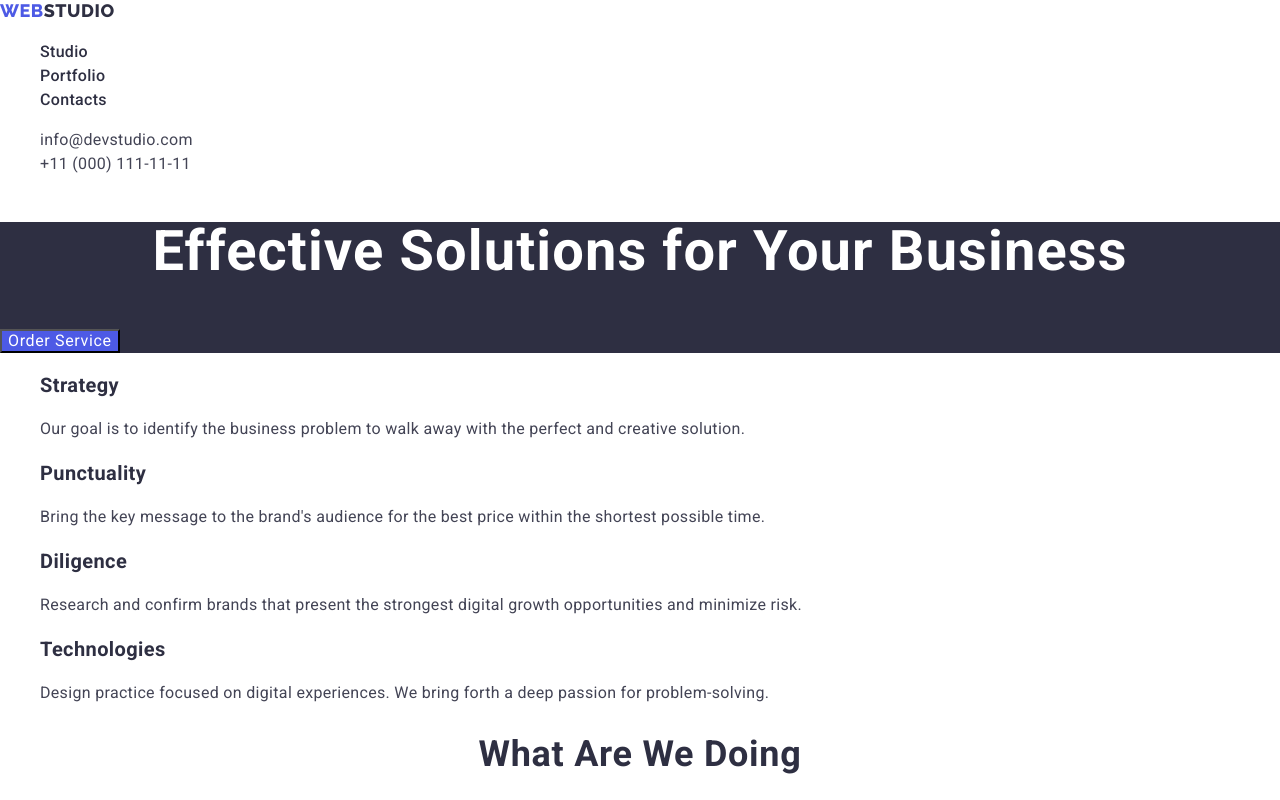
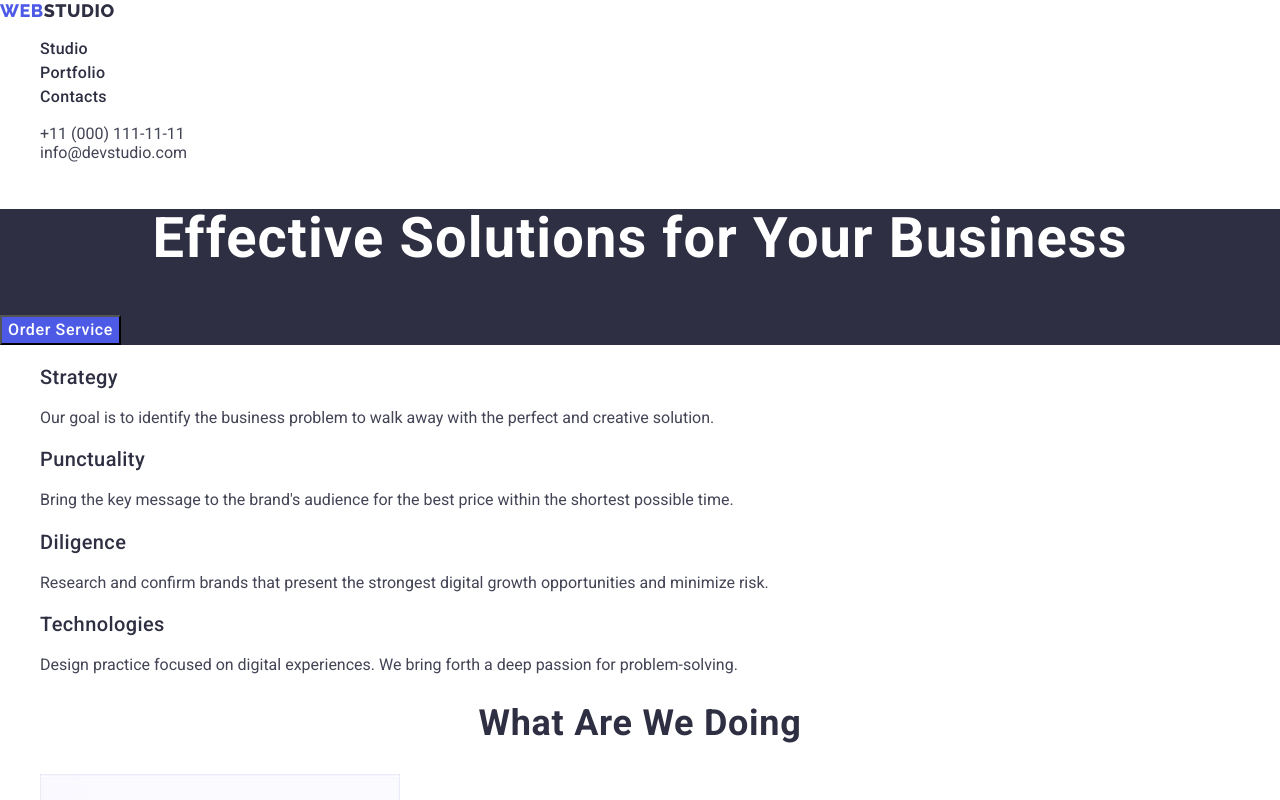
Before and after one commit to TkachenkoKaterina/goit-markup-hw-02, a plain HTML site: page index.html in a window 1280 px wide. Shown: the top 800 px of the page. Drawn offline with nearby package versions, Linux system fonts and the light colour scheme.

Commit message:
fix bugs 2

```diff
--- a/css/styles.css
+++ b/css/styles.css
@@ -15,25 +15,24 @@
 
 body {
   font-family: 'Roboto', sans-serif;
-  font-weight: 500;
-  font-size: 16px;
-  line-height: 1.5;
-  letter-spacing: 0.32px;
+  /* font-weight: 700;
+  font-size: 16px; */
+  /* line-height: 1.5; */
+  /* letter-spacing: 0.32px; */
   color: var(--slate);
   background-color: var(--white);
 }
 
-a {
+.link {
   text-decoration: none;
 }
 
-ul,
-ol {
-  list-style-type: none;
+.list {
+  list-style: none;
 }
 
-.logo-web {
-  font-family: Raleway;
+.logo {
+  font-family: 'Raleway', sans-serif;
   font-size: 18px;
   font-weight: 800;
   line-height: 1.17;
@@ -44,15 +43,19 @@ ol {
 
 .logo-studio {
   color: var(--navy-blue);
-  font-family: Raleway;
-  font-size: 18px;
-  font-weight: 800;
-  line-height: 1.17;
-  letter-spacing: 0.54px;
-  text-transform: uppercase;
+    font-family: 'Raleway', sans-serif;
+    font-size: 18px;
+    font-weight: 800;
+    line-height: 1.17;
+    letter-spacing: 0.54px;
+    text-transform: uppercase;
 }
 
 .nav-list-link {
+  font-weight: 500;
+  font-size: 16px;
+  line-height: 1.5;
+  letter-spacing: 0.02em;
   color: var(--navy-blue);
 }
 
@@ -61,9 +64,14 @@ ol {
   color: var(--ocean);
 }
 
+
+.address-lists {
+  font-style: normal;
+}
+
 .address-list-link {
   font-weight: 400;
-  font-style: normal;
+
   color: var(--slate);
 }
 
@@ -86,9 +94,13 @@ ol {
 }
 
 .hero-button {
+  font-family: 'Roboto', sans-serif;
+  font-weight: 500;
+  font-size: 16px;
+  line-height: 1.5;
+  letter-spacing: 0.04em;
   color: var(--white);
   background-color: var(--iris);
-  letter-spacing: 0.64px;
 }
 
 .hero-button:hover,
@@ -109,6 +121,7 @@ ol {
 
 .benefits-list-title {
   color: var(--navy-blue);
+  font-weight: 500;
   font-size: 20px;
   line-height: 1.2;
   letter-spacing: 0.4px;
@@ -122,9 +135,14 @@ ol {
   background-color: var(--cloud);
 }
 
+.team-list-item {
+  background-color: var(--white);
+}
+
 .team-list-title {
   text-align: center;
   font-size: 20px;
+  font-weight: 500;
   line-height: 1.2;
   letter-spacing: 0.4px;
   color: var(--navy-blue);
@@ -179,5 +197,4 @@ ol {
 .card-list-text {
   color: var(--slate);
   font-weight: 400;
-  /* font-size: 16px; */
 }
--- a/index.html
+++ b/index.html
@@ -23,19 +23,17 @@
     <!-- header -->
     <header>
       <nav>
-        <a class="logo-studio" href="./index.html"
-          ><span class="logo-web">Web</span>Studio</a
-        >
-        <ul class="nav-list">
-          <li class="nav-list-item"><a class="nav-list-link" href="./index.html">Studio</a></li>
-          <li class="nav-list-item"><a class="nav-list-link" href="./portfolio.html">Portfolio</a></li>
-          <li class="nav-list-item"><a class="nav-list-link" href="/">Contacts</a></li>
+        <a class="logo link" href="./index.html">Web<span class="logo-studio">Studio</span></a>
+        <ul class="nav-list list">
+          <li class="nav-list-item"><a class="nav-list-link link" href="./index.html">Studio</a></li>
+          <li class="nav-list-item"><a class="nav-list-link link" href="./portfolio.html">Portfolio</a></li>
+          <li class="nav-list-item"><a class="nav-list-link link" href="/">Contacts</a></li>
         </ul>
       </nav>
-      <address>
+      <address class="address-lists">
         <ul class="address-list">
-          <li class="address-list-item"><a class="address-list-link" href="mailto:info@devstudio.com">info@devstudio.com</a></li>
-          <li class="address-list-item"><a class="address-list-link" href="tel:+110001111111">+11 (000) 111-11-11</a></li>
+          <li class="address-list-item list"><a class="address-list-link link" href="tel:+110001111111">+11 (000) 111-11-11</a></li>
+          <li class="address-list-item list"><a class="address-list-link link" href="mailto:info@devstudio.com">info@devstudio.com</a></li>
         </ul>
       </address>
     </header>
@@ -50,7 +48,7 @@
       <!-- benefits -->
       <section class="benefits">
         <h2 class="section-title" hidden>Benefits</h2>
-        <ul class="benefits-list">
+        <ul class="benefits-list list">
           <li class="benefits-list-item">
             <h3 class="benefits-list-title">Strategy</h3>
             <p class="benefits-list-text">
@@ -85,7 +83,7 @@
       <!-- what we are doing -->
       <section class="doing">
         <h2 class="section-title">What are we doing</h2>
-        <ul>
+        <ul class="list">
           <li>
             <img
               src="./images/what_we_are_doing/desktop_opt.jpg"
@@ -116,7 +114,7 @@
       <!-- our team -->
       <section class="team">
         <h2 class="section-title">Our Team</h2>
-        <ul class="team-list">
+        <ul class="team-list list">
           <li class="team-list-item">
             <img
               src="./images/our_team/mark_opt.jpg"
@@ -163,9 +161,7 @@
 
     <!-- footer -->
     <footer class="footer">
-      <a class="footer-logo-studio" href="./index.html"
-        ><span class="logo-web">Web</span>Studio</a
-      >
+      <a class="logo link" href="./index.html">Web<span class="footer-logo-studio">Studio</span></a>
       <p class="footer-text">
         Increase the flow of customers and sales for your business with digital
         marketing & growth solutions.
```
Also changed, not shown: portfolio.html (+11 -10 lines).
